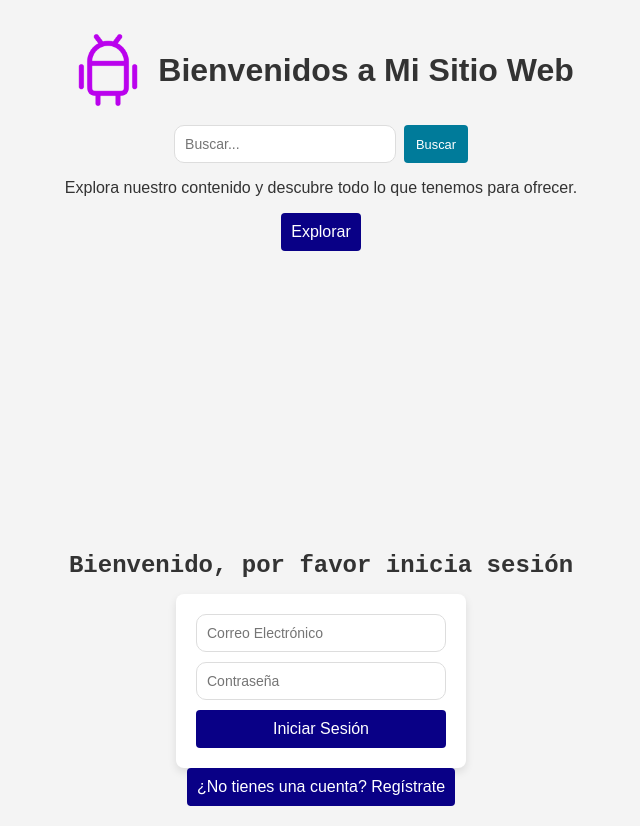
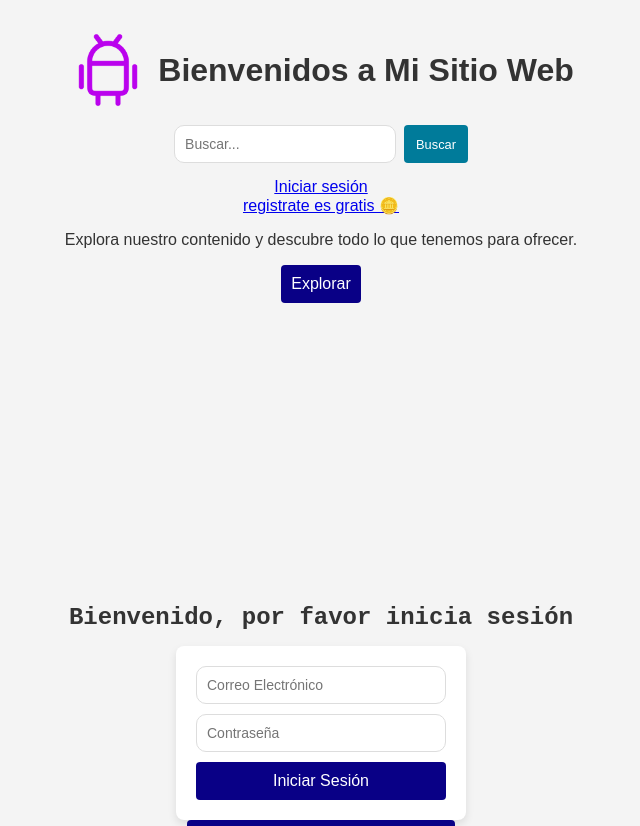
Before and after one commit to Ca8allero02/fullstack-master, a React (Create React App) app in the folder front/: page / in a window 1280 px wide. Shown: the top 826 px of the page, without its empty margins (319-959 px from the left). Built offline with nearby package versions, Linux system fonts and the light colour scheme.

Commit message:
Update head.js

```diff
--- a/front/src/componentes/head.js
+++ b/front/src/componentes/head.js
@@ -2,6 +2,7 @@
 import React from 'react';
 import './head.css';
 import logo from './assets/images/icon.png'
+
 
 const HomePage = () => {
     return (
@@ -23,9 +24,10 @@ const HomePage = () => {
             </div>
 
             {/* Botones principales */}
-            <div className="buttons">
-                <button className="main-button">Iniciar sesión</button>
-                <button className="main-button">Registrarse</button>
+            <div>
+                <a class="button" href='/api/login'>Iniciar sesión</a>
+                <br></br>
+                <a class="button" href='/api/register'>registrate es gratis 🪙</a>
             </div>
 
             {/* Contenido adicional */}
```
